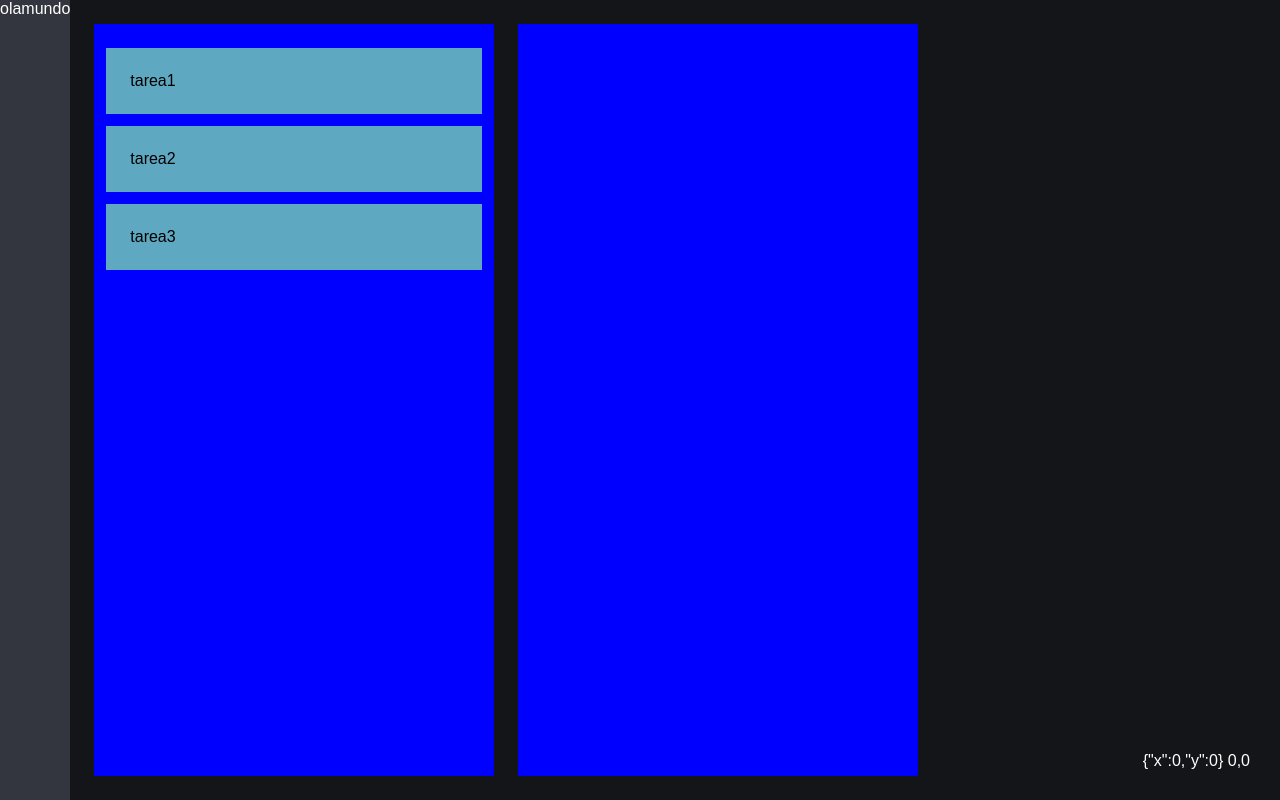
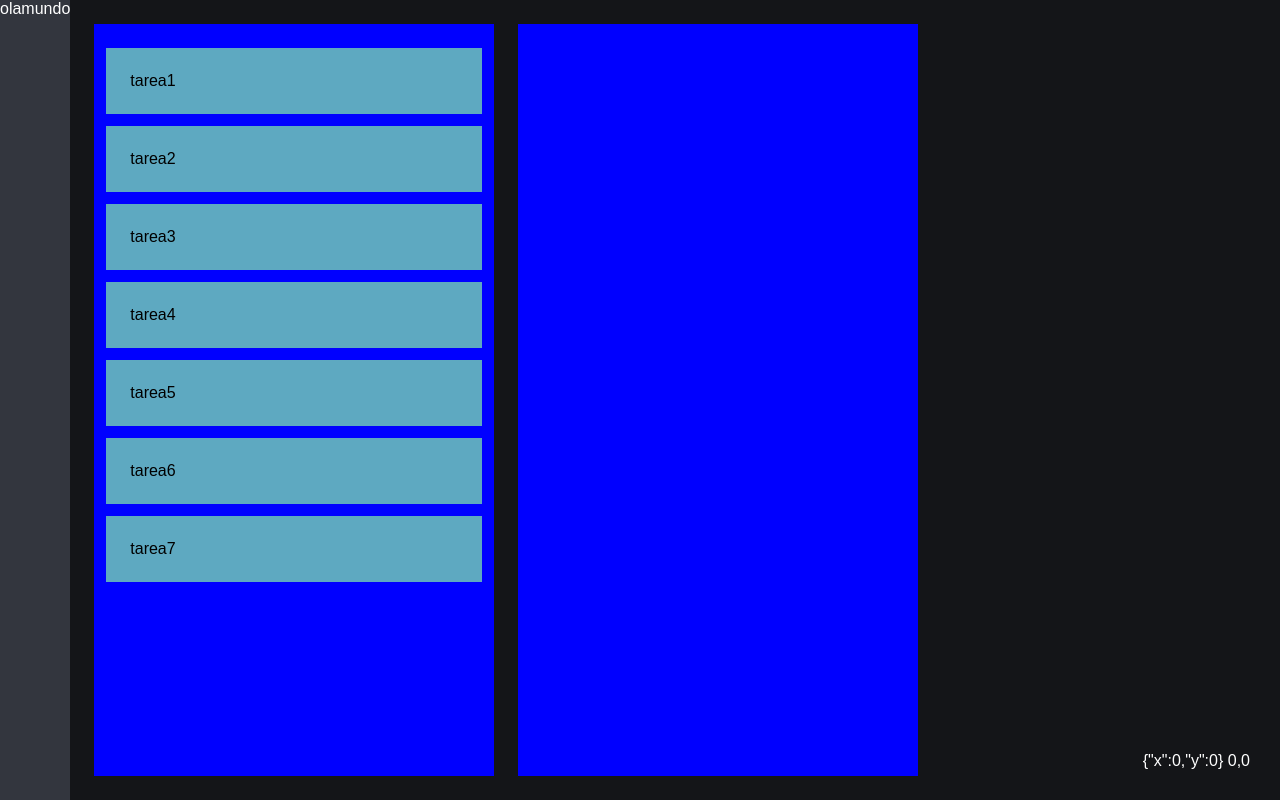
Before and after one commit to RickBm400/react-scrum-project, a React (Vite) app: page /test-dnd in a window 1280 px wide. Built offline with nearby package versions, Linux system fonts and the light colour scheme.

Commit message:
fix: error when drop card to first position

```diff
--- a/src/Draft.tsx
+++ b/src/Draft.tsx
@@ -20,6 +20,18 @@ const test: item[][] = [
     },
     {
       name: 'tarea3',
+    },
+    {
+      name: 'tarea4',
+    },
+    {
+      name: 'tarea5',
+    },
+    {
+      name: 'tarea6',
+    },
+    {
+      name: 'tarea7',
     },
   ],
   [],
@@ -51,44 +63,26 @@ export default function Draft() {
     clone.style.top = '-1000px';
 
     document.body.appendChild(clone);
-    event.dataTransfer.setData('clone', clone.id);
+    // event.dataTransfer.setData('clone', clone.id);
     setOndragIndex(cardIndex);
   }
-
-  // const handleDrop = (index: number) => {
-  //   if (onDragIndex != null) {
-  //     setItemColums((prevColumns) => {
-  //       const updatedColumns = [...prevColumns];
-
-  //       // Intercambiar los elementos de los índices `index` y `onDragIndex`
-  //       const temp = updatedColumns[index];
-  //       updatedColumns[index] = updatedColumns[onDragIndex];
-  //       updatedColumns[onDragIndex] = temp;
-
-  //       return updatedColumns;
-  //     });
-  //   }
-  // };
 
   /**
    * Personalizar la acción de las demás cards
    */
   const cardDragOver = (event?: React.DragEvent<HTMLDivElement>) => {
     event?.preventDefault();
-    console.log('pussy on card');
   };
   const columnDragOver = (event?: React.DragEvent<HTMLDivElement>) => {
     event?.preventDefault();
-    console.log('pussy on column');
   };
 
-  const handleColumnDrop = (
-    event: React.DragEvent<HTMLDivElement>,
-    index: number,
-  ) => {
+  /**
+   * Handle column drop element
+   * @param index // receibe column index and return updated columns with cards
+   */
+  const handleColumnDrop = (index: number) => {
     console.log('drop at column');
-    console.log(event);
-    console.log(index);
     const [columnIndex, elementIndex] = onDragIndex;
     const cop = [...itemColums];
     cop[index].push(cop[columnIndex][elementIndex]);
@@ -96,7 +90,28 @@ export default function Draft() {
   };
 
   /**
-   * Cuando se termina el drag event
+   * Handle card drop
+   * // use this when instead of drop element on column, drops on another card element
+   * @param cardPositionIndex
+   * @type {number[]}
+   */
+  const handleCardDrop = (
+    event: React.DragEvent<HTMLDivElement>,
+    [columnIndex, elementIndex]: number[],
+  ) => {
+    event.preventDefault();
+    event.stopPropagation();
+
+    const cop = [...itemColums];
+    const [sourceColumn, sourceIndex] = onDragIndex;
+    const newInsertion = cop[sourceColumn][sourceIndex];
+    cop[sourceColumn].splice(sourceIndex, 1);
+    cop[columnIndex].splice(elementIndex, 0, newInsertion);
+    console.log('pusi drop cards');
+  };
+
+  /**
+   * reset values to default on drag end trigger
    */
   const handleDragEnd = () => {
     setOndragIndex([0, 0]);
@@ -116,7 +131,7 @@ export default function Draft() {
         <div
           className='draft__column'
           key={columnIndex}
-          onDrop={(e) => handleColumnDrop(e, columnIndex)}
+          onDrop={() => handleColumnDrop(columnIndex)}
           onDragOver={columnDragOver}
         >
           {column.map((item, index) => (
@@ -129,21 +144,13 @@ export default function Draft() {
               onDragStart={(e) => handleDragStart(e, [columnIndex, index])}
               onDragOver={() => cardDragOver()}
               onDragEnd={() => handleDragEnd()}
+              onDrop={(e) => handleCardDrop(e, [columnIndex, index])}
             >
               {item.name}
             </div>
           ))}
         </div>
       ))}
-      {/* <div
-          ref={phantomCard}
-          style={{
-            position: 'absolute',
-            top: '-1000px',
-            backgroundColor: 'green',
-          }}>
-          hell ya
-        </div> */}
       <div className='mouse-coordinates'>
         {JSON.stringify(position) + '\n' + onDragIndex}
       </div>
```
